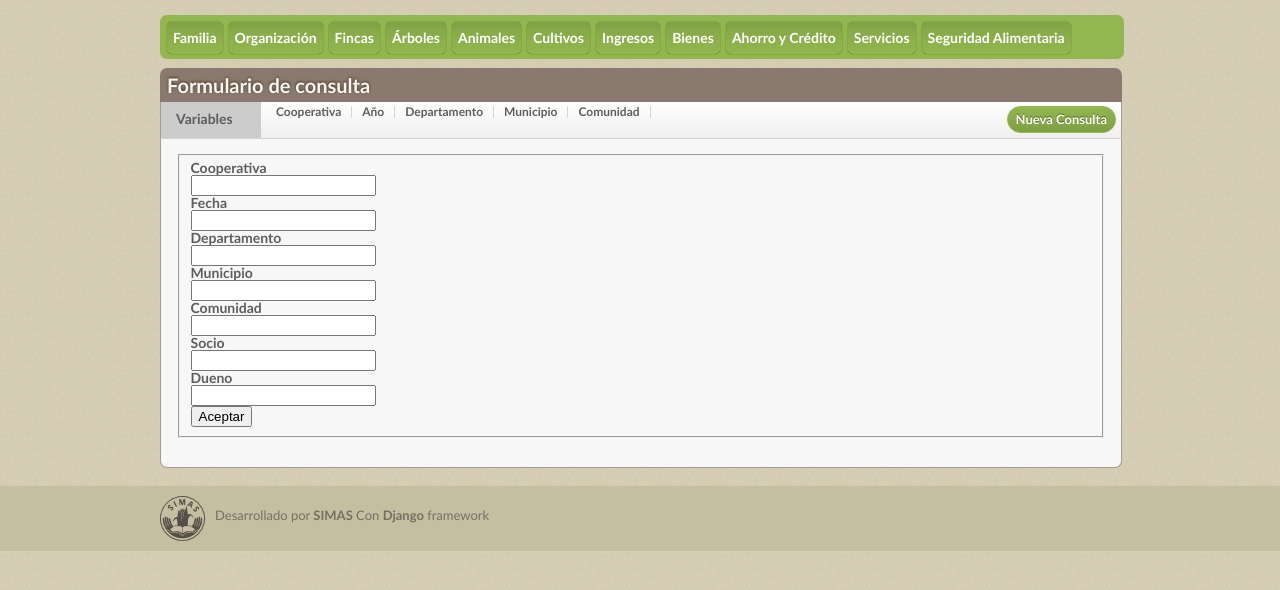
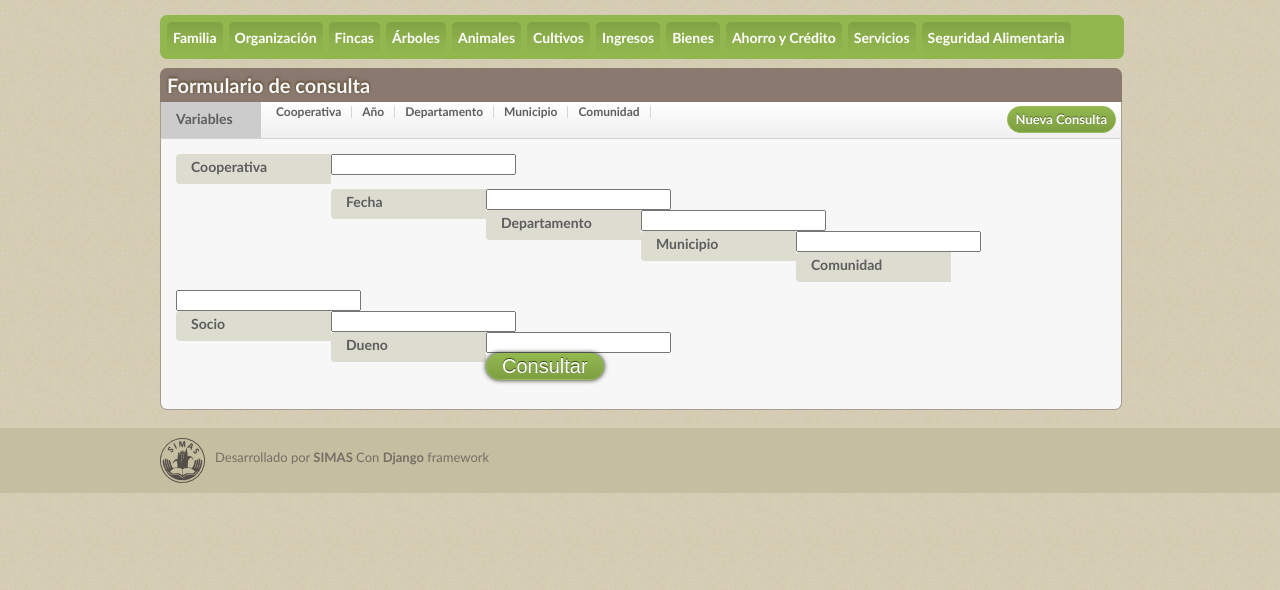
Before and after one commit to CARocha/jfps-achuapa, a Django app: template achuapa/templates/achuapa/inicio.html in a window 1280 px wide. Shown: the part 70-660 px from the top of the page. Run offline with Django 3.2, Linux system fonts and the light colour scheme; the template is opened without the code that fills it, so the values that code supplies are empty, except form fields; tables that the repository leaves empty hold one stand-in row (values such as "Sample post"); form fields are guessed from the names that the template uses; some libraries are stand-ins or nearby versions.

Commit message:
Css del formulario,,, en proceso

```diff
--- a/achuapa/media/css/estilo.css
+++ b/achuapa/media/css/estilo.css
@@ -278,15 +278,12 @@ border-radius:5px;
 -webkit-border-radius: 5px;
 margin-right:6px;
 
-  box-shadow: 0px -1px 1px #19200d;
-  -moz-box-shadow:0px 1px 0px #5B7136;
-  -khtml-box-shadow: 0px 0px 1px #19200d;
-  -webkit-box-shadow: 0px 0px 1px #19200d;
+
 
 }
 #menu ul li a:hover, #menu ul li a:active{
 color: #fff;
-background:#a2c268 ;
+background:#73903D ;
 }
 
 /* ---------------Termina menu linea base*/
@@ -513,6 +510,60 @@ background:#a2c268 ;
 
 }
 
+/* Para formulario */
+
+.form_label{
+    float:left;
+    width:140px;
+    height:24px;
+    background: #DDDCD1;
+    padding-top:6px;
+    padding-left:15px;
+    margin-bottom:8px;
+    border-top-left-radius:4px;
+    border-bottom-left-radius:4px;
+    -moz-border-radius-topleft:4px;
+    -moz-border-radius-bottomleft:4px;
+    -webkit-border-top-left-radius:4px;
+    -webkit-border-bottom-left-radius:4px;
+}
+
+#id_cooperativa, #id_fecha, #id_departamento, #id_municipio,
+#id_comunidad, #id_socio, #id_sexo, #id_dueno{
+    width:200px;
+    height:30px;
+    background: #fff url(../imagen/combobox.png) repeat-x;
+    border:#DDDCD1 1px solid;
+    margin-bottom:8px;
+    font-size:12px;
+    color:#838377;
+}
+
+#boton{
+padding-left:15px;
+padding-right:15px;
+  background: #85a846 url(../imagen/fondo_consultar_boton.png) repeat-x;
+  color:#fff;
+  font-size:20px;
+  text-decoration:none;
+  border:#94b957 1px solid;
+  text-shadow: 0px -1px 0px #37461c;
+  -moz-text-shadow: 0px -1px 0px #37461c;
+  -webkit-text-shadow: 0px -1px 0px #37461c;
+  border-radius:100px;
+  -moz-border-radius:100px;
+  -webkit-border-radius:100px;
+  box-shadow: 0px 0px 5px #19200d;
+  -moz-box-shadow: 0px 0px 5px #19200d;
+  -khtml-box-shadow: 0px 0px 5px #19200d;
+  -webkit-box-shadow: 0px 0px 5px #19200d;
+}
+
+#boton:hover{
+
+  background: #85a846 ;
+
+}
 
 /* --------------Termina contenido-------------- */
 
--- a/achuapa/templates/achuapa/inicio.html
+++ b/achuapa/templates/achuapa/inicio.html
@@ -53,11 +53,10 @@
 {% block contenido %}
                     <form action"." method="POST">
                         {% csrf_token %}
-                    <fieldset>
 
                     <div id="formulario_tabla">
                         <div class="form_label"><b>{{form.cooperativa.label}}</b></div>
-                        <div class="form_widget">{{form.cooperativa}}</div>
+                        <div class="form_widget">{{form.cooperativa}}</div></br style="clear:both">
                         <div class="form_label"><b>{{form.fecha.label}}</b></div>
                         <div class="form_widget">{{form.fecha}}</div>
 
@@ -73,8 +72,7 @@
                         <div class="form_widget">{{form.dueno}}</div>
                     </div>
 
-                      <input type="submit" value="Aceptar" id="boton" class="filtro"/>
-                    </fieldset>
+                      <input type="submit" value="Consultar" id="boton" class="filtro"/>
                     </form>
                     <br>
     </div>
```
Also changed, not shown: achuapa/media/imagen/combobox.png (added).
